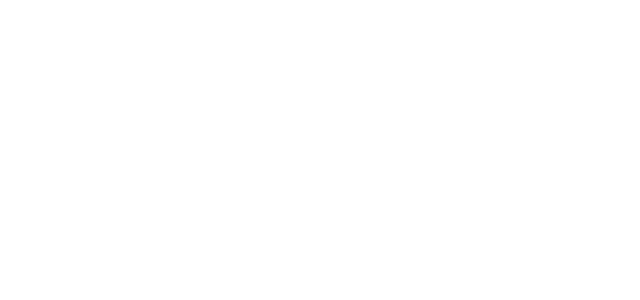
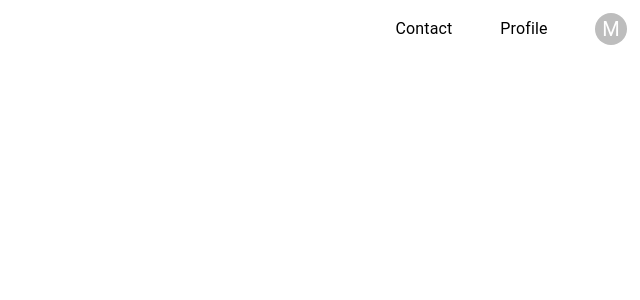
Before and after one commit to pkol92/materialui-app, a Next.js app: page / in a window 1280 px wide. Before the commit this address had no page. Shown: the top 300 px of the page, without its empty margins (640-1280 px from the left). Built offline with nearby package versions, Linux system fonts and the light colour scheme.

Commit message:
add navbar

```diff
--- /dev/null
+++ b/components/navbar.tsx
@@ -0,0 +1,114 @@
+import * as React from "react";
+import Box from "@mui/material/Box";
+import Avatar from "@mui/material/Avatar";
+import Menu from "@mui/material/Menu";
+import MenuItem from "@mui/material/MenuItem";
+import ListItemIcon from "@mui/material/ListItemIcon";
+import Divider from "@mui/material/Divider";
+import IconButton from "@mui/material/IconButton";
+import Typography from "@mui/material/Typography";
+import Tooltip from "@mui/material/Tooltip";
+import PersonAdd from "@mui/icons-material/PersonAdd";
+import Settings from "@mui/icons-material/Settings";
+import Logout from "@mui/icons-material/Logout";
+import { useState } from "react";
+
+export default function Navbar() {
+  const [anchorEl, setAnchorEl] = useState<null | HTMLElement>(null);
+  const open = Boolean(anchorEl);
+  const handleClick = (event: React.MouseEvent<HTMLElement>) => {
+    setAnchorEl(event.currentTarget);
+  };
+  const handleClose = () => {
+    setAnchorEl(null);
+  };
+  return (
+    <>
+      <Box
+        sx={{
+          display: "flex",
+          alignItems: "center",
+          textAlign: "center",
+          justifyContent: "flex-end",
+          p: 1,
+        }}
+      >
+        <Typography sx={{ minWidth: 100 }}>Contact</Typography>
+        <Typography sx={{ minWidth: 100 }}>Profile</Typography>
+        <Tooltip title="Account settings">
+          <IconButton
+            onClick={handleClick}
+            size="small"
+            sx={{ ml: 2 }}
+            aria-controls={open ? "account-menu" : undefined}
+            aria-haspopup="true"
+            aria-expanded={open ? "true" : undefined}
+          >
+            <Avatar sx={{ width: 32, height: 32 }}>M</Avatar>
+          </IconButton>
+        </Tooltip>
+      </Box>
+      <Menu
+        anchorEl={anchorEl}
+        id="account-menu"
+        open={open}
+        onClose={handleClose}
+        onClick={handleClose}
+        PaperProps={{
+          elevation: 0,
+          sx: {
+            overflow: "visible",
+            filter: "drop-shadow(0px 2px 8px rgba(0,0,0,0.32))",
+            mt: 1.5,
+            "& .MuiAvatar-root": {
+              width: 32,
+              height: 32,
+              ml: -0.5,
+              mr: 1,
+            },
+            "&:before": {
+              content: '""',
+              display: "block",
+              position: "absolute",
+              top: 0,
+              right: 14,
+              width: 10,
+              height: 10,
+              bgcolor: "background.paper",
+              transform: "translateY(-50%) rotate(45deg)",
+              zIndex: 0,
+            },
+          },
+        }}
+        transformOrigin={{ horizontal: "right", vertical: "top" }}
+        anchorOrigin={{ horizontal: "right", vertical: "bottom" }}
+      >
+        <MenuItem onClick={handleClose}>
+          <Avatar /> Profile
+        </MenuItem>
+        <MenuItem onClick={handleClose}>
+          <Avatar /> My account
+        </MenuItem>
+        <Divider />
+        <MenuItem onClick={handleClose}>
+          <ListItemIcon>
+            <PersonAdd fontSize="small" />
+          </ListItemIcon>
+          Add another account
+        </MenuItem>
+        <MenuItem onClick={handleClose}>
+          <ListItemIcon>
+            <Settings fontSize="small" />
+          </ListItemIcon>
+          Settings
+        </MenuItem>
+        <MenuItem onClick={handleClose}>
+          <ListItemIcon>
+            <Logout fontSize="small" />
+          </ListItemIcon>
+          Logout
+        </MenuItem>
+      </Menu>
+    </>
+  );
+}
--- a/pages/index.tsx
+++ b/pages/index.tsx
@@ -4,17 +4,18 @@
 import Button from "@mui/material/Button";
 import { useEffect } from "react";
 import { useRouter } from "next/router";
+import Navbar from "@/components/navbar";
 
 const inter = Inter({ subsets: ["latin"] });
 
 export default function Home() {
-  const { push } = useRouter();
-  useEffect(() => {
-    push("/login");
-  }, [push]);
+  // const { push } = useRouter();
+  // useEffect(() => {
+  //   push("/login");
+  // }, [push]);
   return (
-    <main className="flex min-h-screen flex-col items-center justify-between p-24">
-      <div className="z-10 w-full max-w-5xl items-center justify-between font-mono text-sm lg:flex"></div>
+    <main>
+      <Navbar />
     </main>
   );
 }
```
